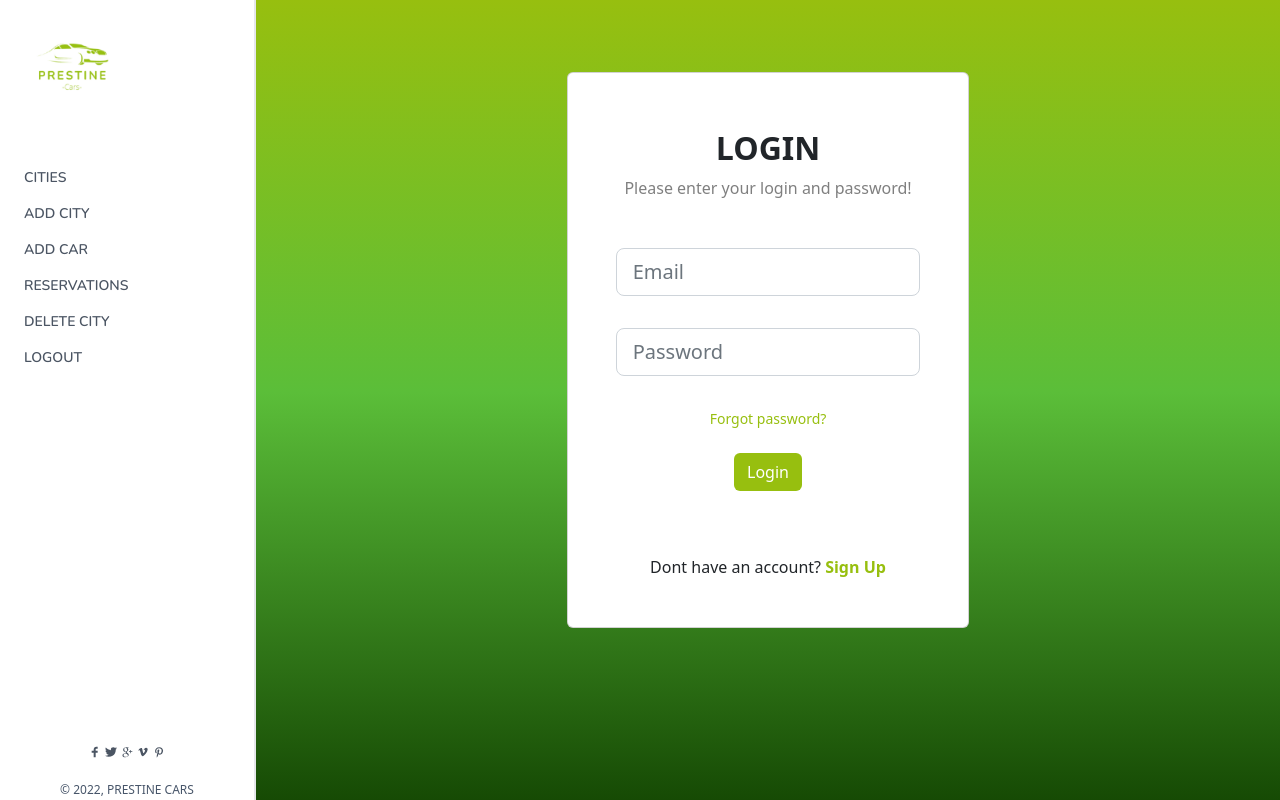
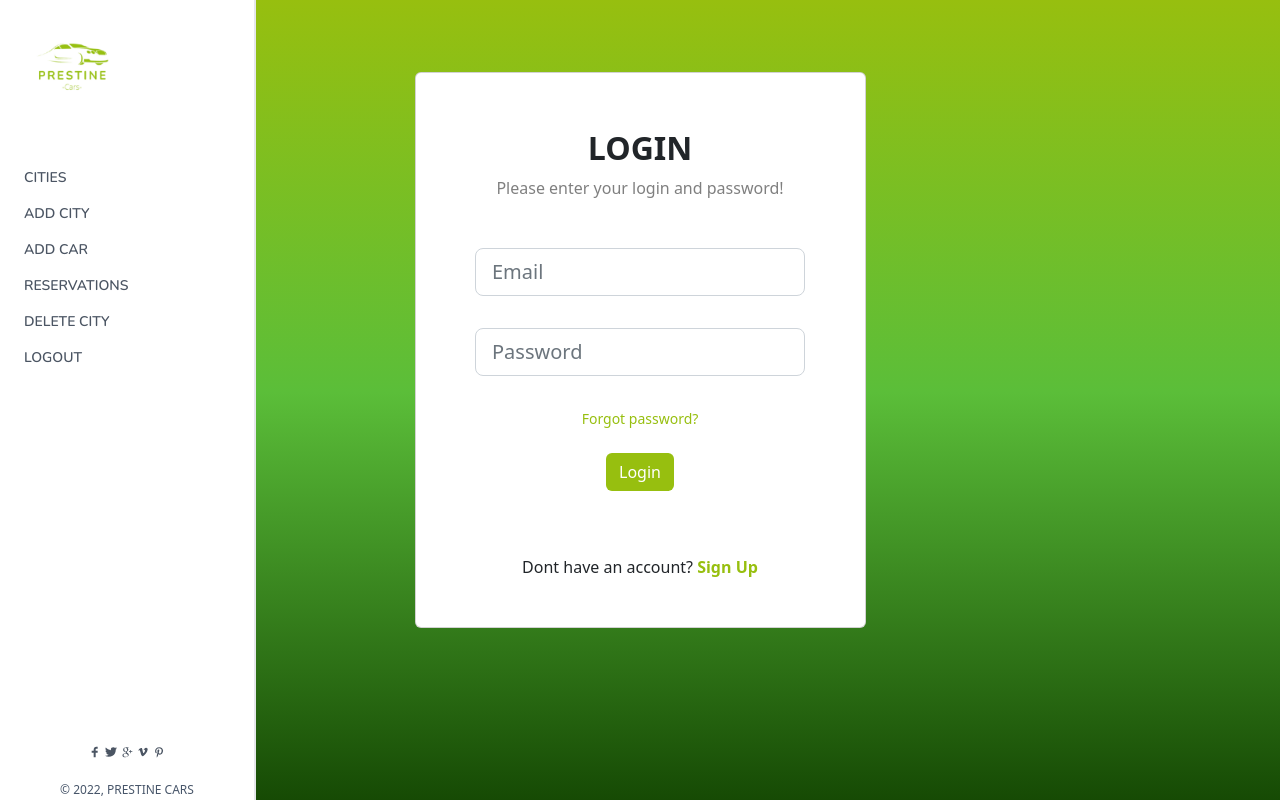
Before and after one commit to Prestine-Cars/prestine-cars-frontend, a React (Create React App) app: page /signin in a window 1280 px wide. Built offline with nearby package versions, Linux system fonts and the light colour scheme.

Commit message:
Update the app js

```diff
--- a/src/App.js
+++ b/src/App.js
@@ -6,10 +6,13 @@ import CitiesPage from './pages/CitiesPage';
 import Sidebar from './components/Sidebar';
 import { authHeader } from './redux/services';
 
-const App = () => (
+const App = () => {
+  console.log(authHeader());
+  return (
+    <>
       <BrowserRouter>
-    <div className={authHeader ? 'sm:flex' : null}>
-      {authHeader ? <Sidebar /> : null}
+      {authHeader &&  ( <Sidebar /> )}
+        {/* {authHeader() ? <Sidebar /> : null} */}
         <div className="flex-1">
           <Routes>
             <Route path="/signin" element={<SignInPage />} />
@@ -17,8 +20,9 @@ const App = () => (
             <Route path="/cities" element={<CitiesPage />} />
           </Routes>
         </div>
-    </div>
       </BrowserRouter>
+    </>
   );
+};
 
 export default App;
--- a/src/redux/services.js
+++ b/src/redux/services.js
@@ -29,5 +29,5 @@ export const authHeader = () => {
   if (token) {
     return token;
   }
-  return {};
+  return false;
 };
```
Lines whose indentation alone changed are shown as unchanged.
